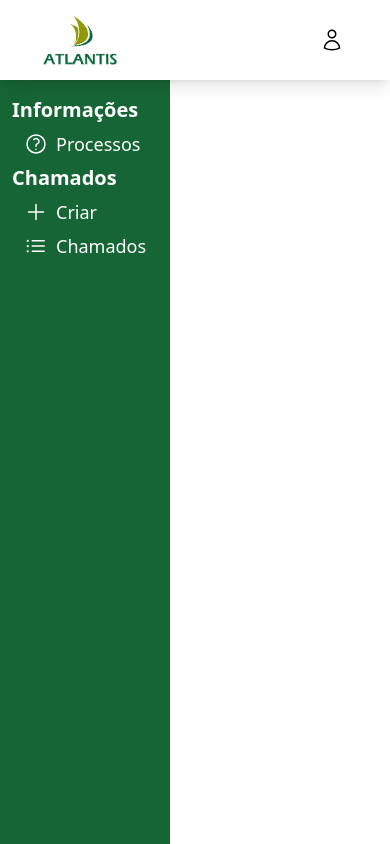
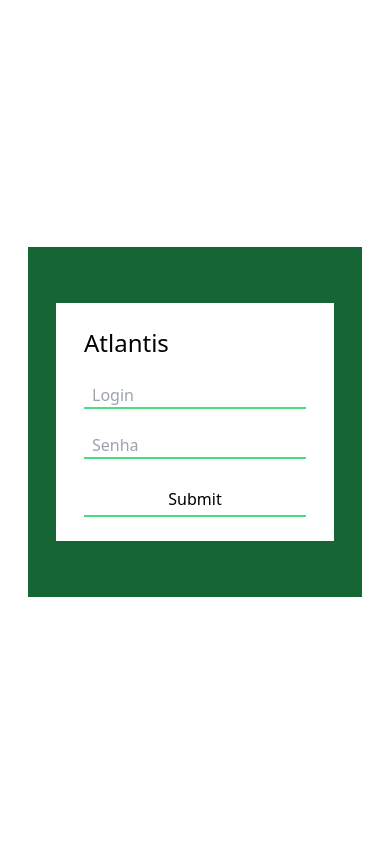
Before and after one commit to JPPaiao/Chamados-TI, a React (Vite) app in the folder client/: page / in a window 390 px wide. Built offline with nearby package versions, Linux system fonts and the light colour scheme.

Commit message:
feat: Adicionado pagina de login

```diff
--- a/client/src/components/sideBar.tsx
+++ b/client/src/components/sideBar.tsx
@@ -18,7 +18,7 @@ function SideBar() {
 				</nav>
 			</div>
 			<div className="flex flex-col gap-1">
-				<h2 className="font-semibold text-xl">Chamados</h2>
+				{/* <h2 className="font-semibold text-xl">Chamados</h2>
 				<nav className="flex flex-col gap-[2px] text-lg">
 					<Link to={'/'}>
 						<div className="flex items-center gap-2 px-3 py-[2px]  cursor-pointer hover:bg-green-900 transition-all">
@@ -32,7 +32,7 @@ function SideBar() {
 							<span>Chamados</span>
 						</div>
 					</Link>
-				</nav>
+				</nav> */}
 			</div>
 		</aside>
 	)
--- a/client/src/main.tsx
+++ b/client/src/main.tsx
@@ -1,11 +1,10 @@
-import React from 'react'
 import ReactDOM from 'react-dom/client'
-import App from './App.tsx'
 import './index.css'
 import {
   createBrowserRouter,
   RouterProvider,
 } from "react-router-dom"
+import { Login, action as loginAction } from './page/login.tsx'
 import { Dashboard } from './page/dashboard.tsx'
 import { Process } from './components/process.tsx'
 import { ListCalled } from './components/listCalleds.tsx'
@@ -13,6 +12,11 @@ import { ListCalled } from './components/listCalleds.tsx'
 const router = createBrowserRouter([
   {
     path: "/",
+    element: <Login />,
+    action: loginAction
+  },
+  {
+    path: "/dashboard",
     element: <Dashboard />,
     children: [
       {
@@ -24,11 +28,11 @@ const router = createBrowserRouter([
         element: <ListCalled />
       },
     ]
-  },
+  }
 ])
 
 ReactDOM.createRoot(document.getElementById('root')!).render(
-  <React.StrictMode>
+  // <React.StrictMode>
     <RouterProvider router={router} />
-  </React.StrictMode>,
+  // </React.StrictMode>,
 )
--- a/client/src/page/login.tsx
+++ b/client/src/page/login.tsx
@@ -0,0 +1,65 @@
+/* eslint-disable react-refresh/only-export-components */
+import { useState } from "react"
+import { Form, redirect, useActionData } from "react-router-dom"
+
+const action = async ({ request }) => {
+  const formData = await request.formData()
+  const [ username, password ]: string[] = [formData.get("username"), formData.get("password")]
+  const body = {
+    username: username,
+    password: password
+  }
+
+  if (body.password && body.password) {
+    const data = await fetch('http://localhost:3000/api/auth/login', {
+      method: "post",
+      headers: {
+        "Content-Type": "application/json"
+      },
+      body: JSON.stringify(body)
+    })
+    .then(res => res.json())
+
+    if (data.token) {
+      console.log(data)
+      return redirect('/dashboard')
+    }
+  }
+  return false
+}
+
+function Login() {
+  const [loginInvalid, setLoginInvalid] = useState("")
+  const actionData: boolean = useActionData() as boolean
+
+  if (actionData !== undefined && !loginInvalid) {
+    setLoginInvalid("Login ou senha invalidos!")
+  }
+
+  return (
+    <div className="w-full h-screen flex gap-x-2 justify-center items-center">
+      <div className="w-full h-screen  md:block hidden">
+        <img src="https://images.pexels.com/photos/672460/pexels-photo-672460.jpeg?auto=compress&cs=tinysrgb&w=1260&h=750&dpr=1" alt="" className="w-full h-full object-cover"/>
+
+      </div>
+      <div className="flex justify-center items-center w-full py-5 px-7 sm:px-11">
+        <div className="max-w-[500px] m-auto w-full bg-green-800 px-7 py-14">
+          <Form method="post" className="flex flex-col gap-6 bg-white px-7 py-6 max-w-96 m-auto">
+              {
+                loginInvalid && <p className="text-red-600 text-lg font-semibold">{loginInvalid}</p>
+              }
+              <div className="text-2xl ">
+                <h1>Atlantis</h1>
+              </div>
+
+              <input type="text" name="username" placeholder="Login" className="border-b-2 border-green-400 px-2 hover:border-green-800 transition-all duration-300 outline-none" />
+              <input type="text" name="password" placeholder="Senha" className="border-b-2 border-green-400 px-2 hover:border-green-800 transition-all duration-300 outline-none" />
+              <input type="submit" className="border-b-2 border-green-400 px-3 py-1 hover:border-green-800 transition-all duration-300 cursor-pointer outline-none" />
+          </Form>
+        </div>
+      </div>
+    </div>
+  )
+}
+
+export { Login, action }
```
